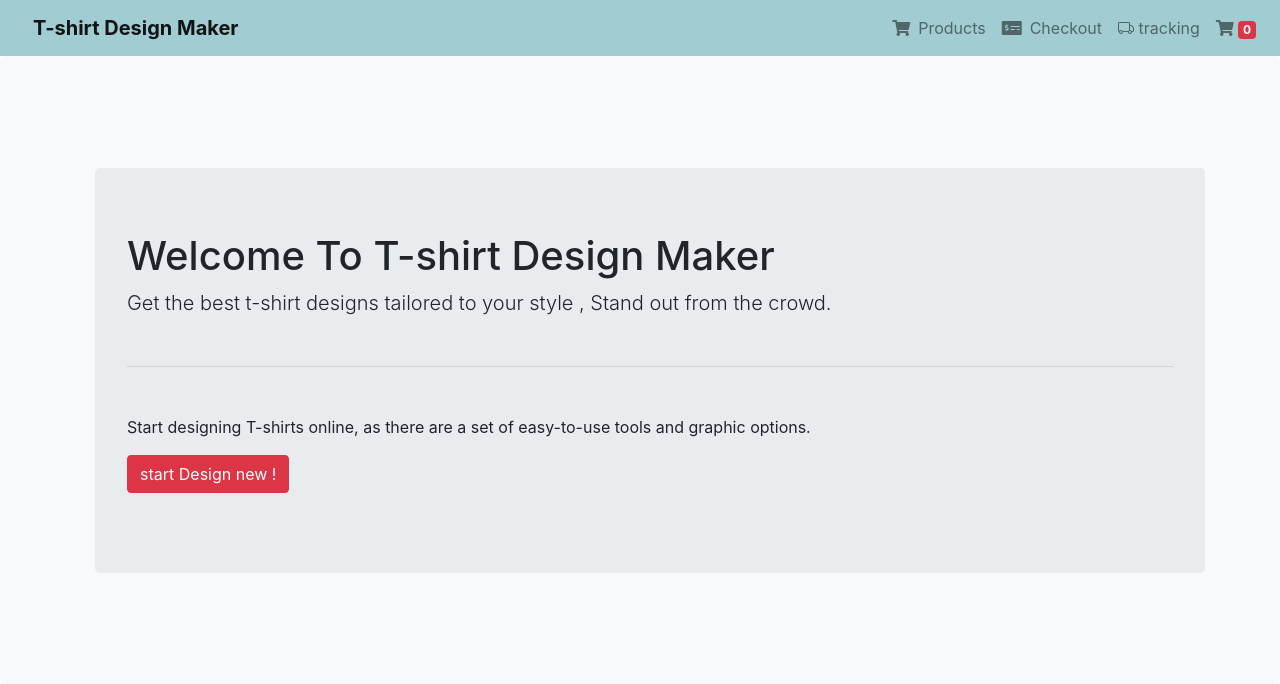
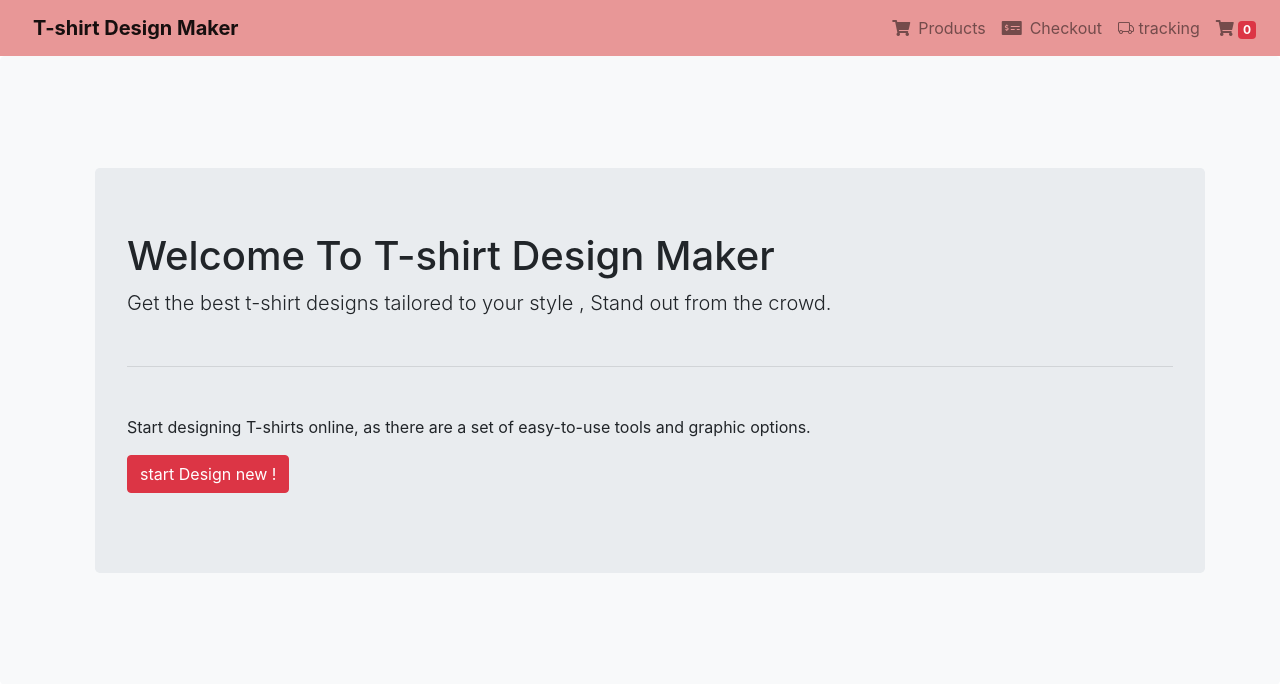
Before and after one commit to naellash00/TshirtDesignMaker, a PHP site: page / in a window 1280 px wide. Shown: the top 684 px of the page. Run offline with PHP 8.4, Linux system fonts and the light colour scheme; data that the repository does not hold is empty; some libraries are stand-ins or nearby versions.

Commit message:
change homepage coloring

```diff
--- a/payment-code/index.php
+++ b/payment-code/index.php
@@ -14,7 +14,7 @@
   <!-- Navbar start -->
   <!-- first tag to Navbar -->
   <!--navbar-expand makes you responsive -->
-  <nav class="navbar navbar-expand-md navbar-light" style="background-color: #A1CCD1;">
+  <nav class="navbar navbar-expand-md navbar-light" style="background-color: rgb(232, 151, 151);">
   <!-- Brand -->
     <a class="navbar-brand" href="index.php"><i class=""></i>&nbsp;&nbsp; <strong> T-shirt Design Maker </strong> </a>
     <!-- Toggler/collapsibe Button -->
```
